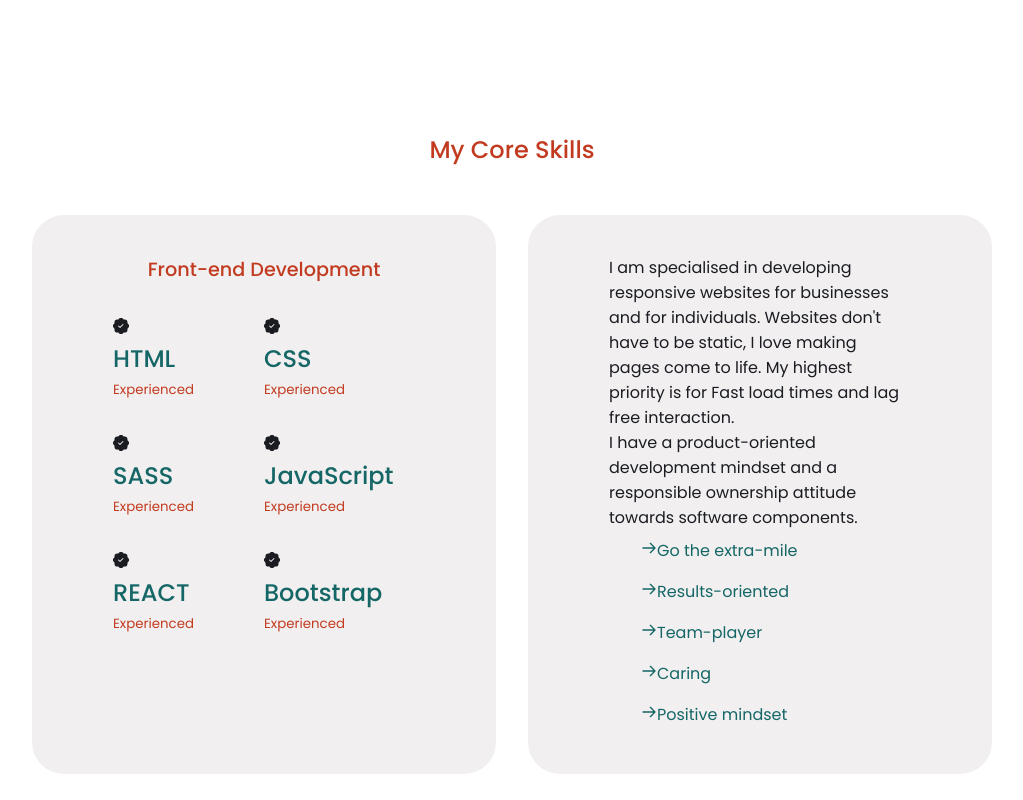
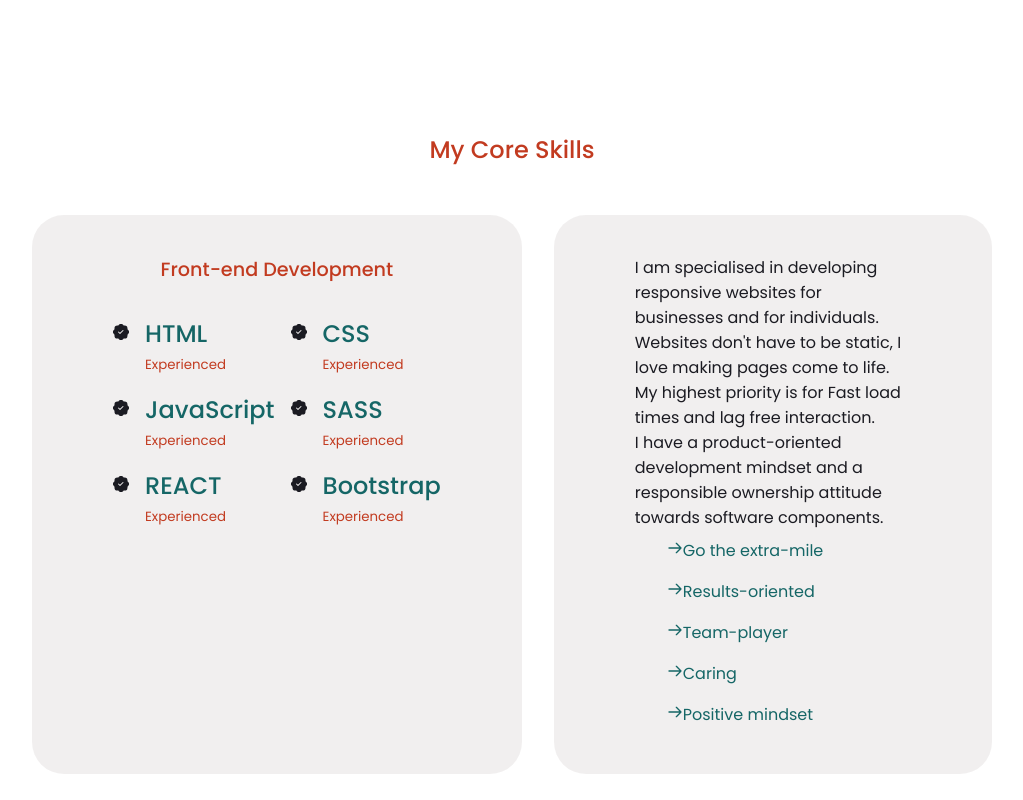
Before and after one commit to nilahomar/react-portfolio, a React (Create React App) app: page / in a window 1280 px wide. Shown: the part 1500-2300 px from the top of the page, without its empty margins (128-1151 px from the left). Built offline with nearby package versions, Linux system fonts and the light colour scheme.

Commit message:
skills modified

```diff
--- a/src/components/header/header.css
+++ b/src/components/header/header.css
@@ -77,8 +77,6 @@
 
 
 .intro-img{
-   width: 100%;
-   height: 100%;
    object-fit: contain;
    transform: scaleX(-1);
    padding: 3rem;
@@ -116,10 +114,7 @@
   .header_socials{
     margin-top: 3rem;
   }
-  .intro-img{
-    width: 50%;
-    margin: 2rem auto 4rem;
-  }
+
 }
 
 /* Media query small device */
--- a/src/components/nav/nav.css
+++ b/src/components/nav/nav.css
@@ -1,5 +1,4 @@
 nav {
-  /* background: rgba(100, 111, 164, 0.35); */
   width: max-content;
   display: block;
   display: flex;
@@ -30,3 +29,11 @@ nav a:hover{background: rgba(0, 0, 0, 0.3);
 nav a.active{
   background: var(--color-darkGreen);
 }
+
+
+/* Media query small device */
+@media screen and (max-width: 600px){
+  nav {
+    gap: 0.5rem;
+  }
+}
--- a/src/components/skills/Skills.jsx
+++ b/src/components/skills/Skills.jsx
@@ -12,34 +12,46 @@ function Skills() {
           <h3>Front-end Development</h3>
           <div className="skills_content">
             <article className="skills_details">
-              <BsPatchCheckFill />
+                <BsPatchCheckFill className="skills_details_icon" />
+                <div>
                 <h4>HTML</h4>
                 <small className="text-light">Experienced</small>
+              </div>
             </article>
             <article className="skills_details">
-              <BsPatchCheckFill />
+              <BsPatchCheckFill className="skills_details_icon"/>
+              <div>
                 <h4>CSS</h4>
                 <small className="text-light">Experienced</small>
+              </div>
             </article>
             <article className="skills_details">
-              <BsPatchCheckFill />
+              <BsPatchCheckFill className="skills_details_icon"/>
+              <div>
+                <h4>JavaScript</h4>
+                <small className="text-light">Experienced</small>
+              </div>
+            </article>
+            <article className="skills_details">
+              <BsPatchCheckFill className="skills_details_icon"/>
+              <div>
                 <h4>SASS</h4>
                 <small className="text-light">Experienced</small>
+              </div>
             </article>
             <article className="skills_details">
-              <BsPatchCheckFill />
-              <h4>JavaScript</h4>
+              <BsPatchCheckFill className="skills_details_icon"/>
+              <div>
+                <h4>REACT</h4>
                 <small className="text-light">Experienced</small>
+              </div>
             </article>
             <article className="skills_details">
-              <BsPatchCheckFill />
-              <h4>REACT</h4>
-              <small className="text-light">Experienced</small>
-            </article>
-            <article className="skills_details">
-              <BsPatchCheckFill />
+              <BsPatchCheckFill className="skills_details_icon"/>
+              <div>
                 <h4>Bootstrap</h4>
                 <small className="text-light">Experienced</small>
+              </div>
             </article>
           </div>
         </div>
@@ -55,12 +67,27 @@ function Skills() {
             I have a product-oriented development mindset and a responsible
             ownership attitude towards software components.
           </p>
-          <ul class="core-skills">
-            <li><HiOutlineArrowRight/>Go the extra-mile</li>
-            <li><HiOutlineArrowRight/>Results-oriented</li>
-            <li><HiOutlineArrowRight/>Team-player</li>
-            <li><HiOutlineArrowRight/>Caring</li>
-            <li><HiOutlineArrowRight/>Positive mindset</li>
+          <ul className="core-skills">
+            <li>
+              <HiOutlineArrowRight />
+              Go the extra-mile
+            </li>
+            <li>
+              <HiOutlineArrowRight />
+              Results-oriented
+            </li>
+            <li>
+              <HiOutlineArrowRight />
+              Team-player
+            </li>
+            <li>
+              <HiOutlineArrowRight />
+              Caring
+            </li>
+            <li>
+              <HiOutlineArrowRight />
+              Positive mindset
+            </li>
           </ul>
         </div>
       </div>
--- a/src/components/skills/skills.css
+++ b/src/components/skills/skills.css
@@ -1,11 +1,10 @@
-.skills_container{
-display: grid;
-grid-template-columns: 1fr 1fr;
-gap: 2rem;
+.skills_container {
+  display: grid;
+  grid-template-columns: 1fr 1fr;
+  gap: 2rem;
 }
 
-.skills_container > div{
-
+.skills_container > div {
   background: #f0edede0;
   padding: 2.4rem 5rem;
   border-radius: 2rem;
@@ -13,7 +12,7 @@ gap: 2rem;
   transition: var(--transition);
 }
 
-.skills_container > div:hover{
+.skills_container > div:hover {
   background: #d8d3d3e0;
   cursor: default;
 }
@@ -30,14 +29,51 @@ gap: 2rem;
   font-size: 1.5rem;
 }
 
-.skills_content{
+.skills_content {
   display: grid;
   grid-template-columns: 1fr 1fr;
-  row-gap: 2rem;
+  gap: 1rem;
 }
 
+.core-skills li {
+  color: var(--color-darkGreen);
+  padding: 0.5rem 2rem;
+}
 
-.core-skills  li{
-    color: var(--color-darkGreen);
-    padding: 0.5rem 2rem;
+.skills_details {
+  display: flex;
+  gap: 1rem;
+}
+
+.skills_details_icon {
+  margin-top: 0.5rem;
+}
+
+/* Media query medium device */
+@media screen and (max-width: 1024px) {
+  .skills_container {
+    grid-template-columns: 1fr;
   }
+  .skills_container > div{
+    width: 80%;
+    padding: 2rem;
+    margin: 0 auto;
+  }
+  .skills_content{
+    /* row-gap: 3rem; */
+  }
+}
+
+/* Media query small device */
+@media screen and (max-width: 600px) {
+  .skills_container{
+    gap: 1rem;
+  }
+  .skills_container > div{
+    width: 100%;
+    padding: 2rem 1rem;
+  }
+  .skills_container > div h4 {
+    font-size: 1rem;
+  }
+}
--- a/src/index.css
+++ b/src/index.css
@@ -41,7 +41,7 @@ body{
 /* General styles */
 .container{
   width: var(--container-width-lg);
-  margin: 0 auto
+  margin: 0 auto;
 }
 
 h1,h2,h3,h4,h5{
@@ -54,7 +54,7 @@ h1,h2,h3,h4,h5{
 
  section{
    margin-top: 8rem;
-   height: 100vh;
+   min-height: 100vh;
  }
 
  section > h2{
```
Lines whose indentation alone changed are shown as unchanged.
